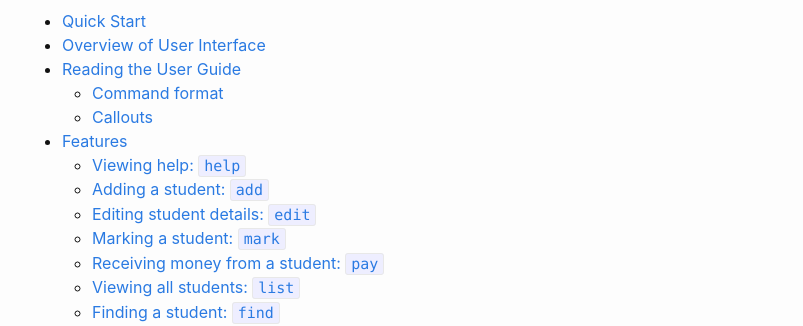
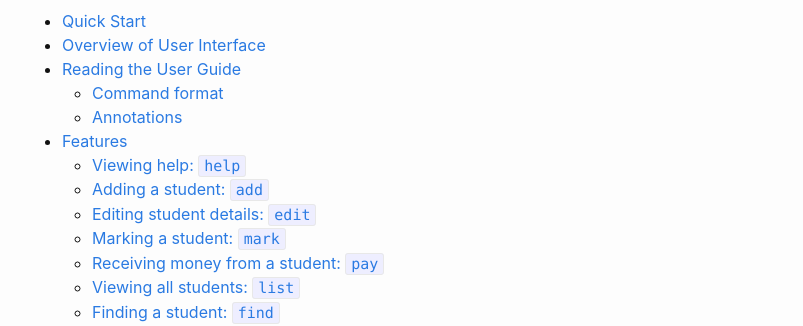
Before and after one commit to AY2223S1-CS2103T-T09-4/tp-clone-for-cs2101UG, a Jekyll site: the page built from docs/UserGuide_CS2101.md, in a window 1280 px wide and 900 px high, scrolled down 1098 px. Shown: the part 153-479 px from the top of the window, without its empty margins (238-1041 px from the left). Built offline with Jekyll 4.4.1, drawn with Linux system fonts in a browser that asks for light colours; our own code applies the rules of GitHub Pages for plain Markdown files.

Commit message:
Update UserGuide_CS2101.md

```diff
--- a/docs/UserGuide_CS2101.md
+++ b/docs/UserGuide_CS2101.md
@@ -40,7 +40,7 @@ can simplify head down to the bottom of the screen and refer to the <a href="#gl
 * [Overview of User Interface](#ui-overview)
 * [Reading the User Guide](#reading-the-user-guide)
     * [Command format](#notes-about-the-command-format)
-    * [Callouts](#callouts)
+    * [Annotations](#annotations)
 * [Features](#features)
     * [Viewing help: `help`](#viewing-help-help)
     * [Adding a student: `add`](#adding-a-student-add)
```
